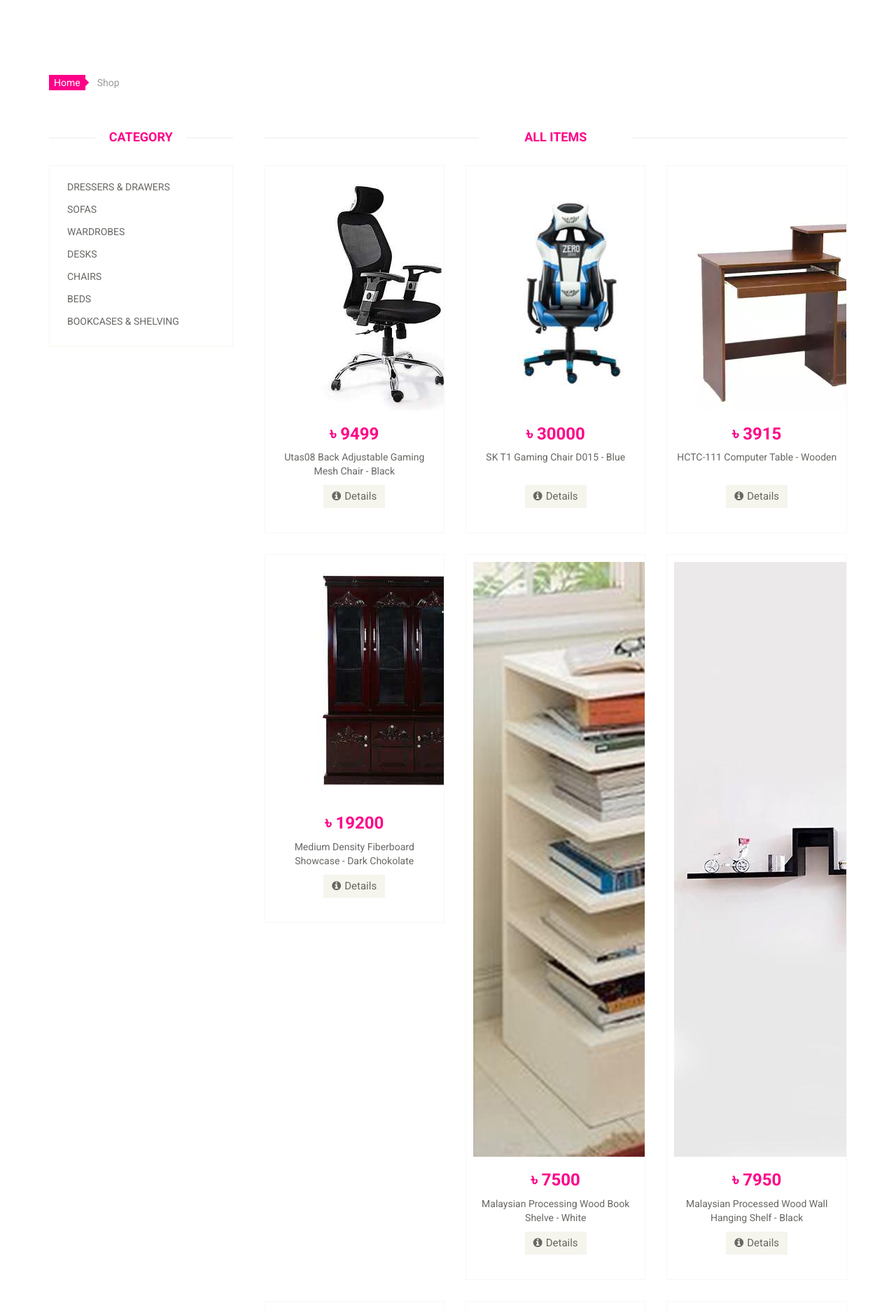
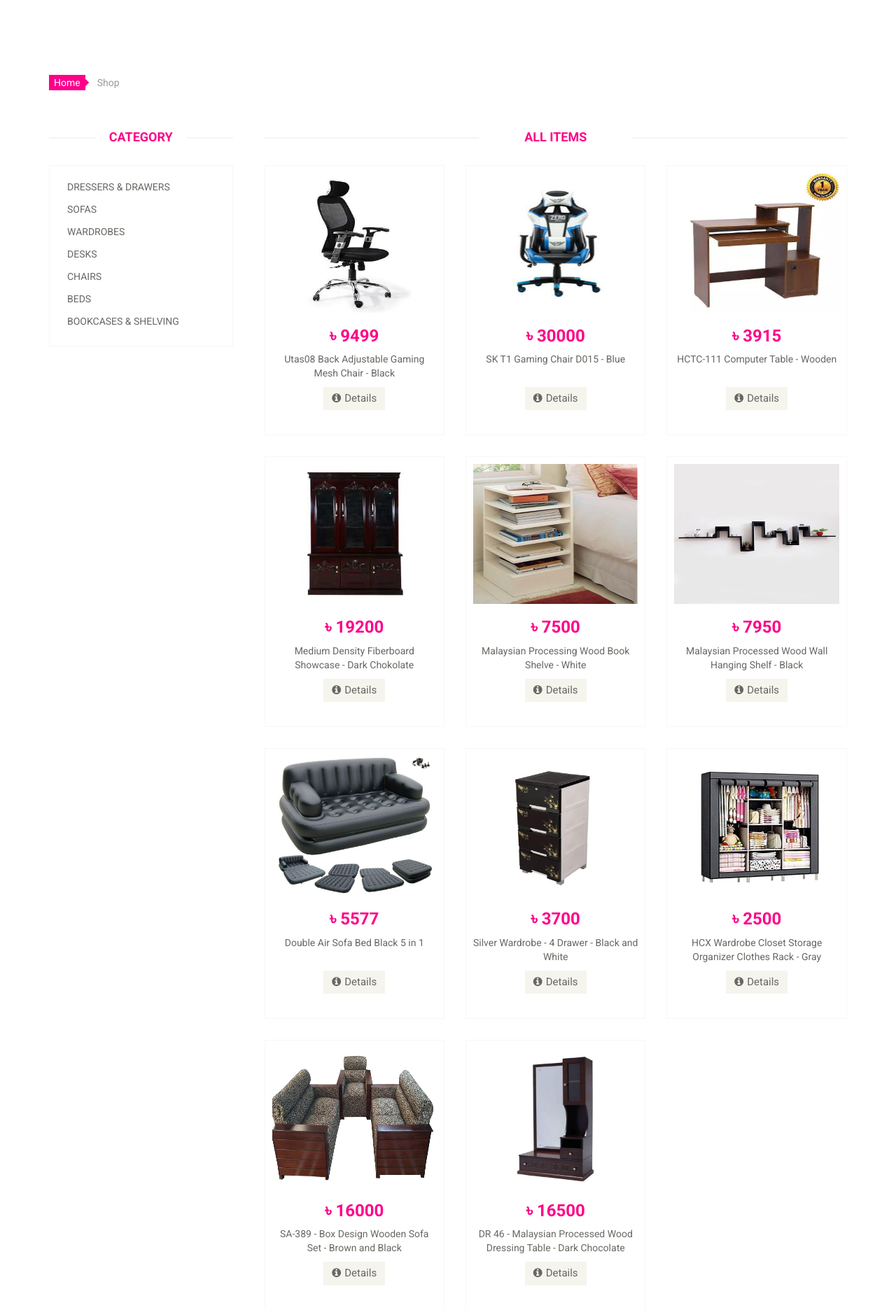
Before and after one commit to ibrahimkholil6210/ecom, a PHP site: page /Ecommerce/shop in a window 1280 px wide. Shown: the part 81-1953 px from the top of the page at 70% size. Run offline with PHP 8.4, Linux system fonts and the light colour scheme; data comes from the database, SQL or seed files in the repository.

Commit message:
resolve product img css

```diff
--- a/assets/css/main.css
+++ b/assets/css/main.css
@@ -281,7 +281,6 @@ ul.sub-menu {
 
 
 
-
 .searchform input {
   border: 1px solid #DDDDDD;
   color: #CCCCC6;
@@ -2163,8 +2162,3 @@ h2.title {
 .contact-info .social-networks ul li a:hover{
   color: #fd0188;
 }
-
-
-.product-img{
-  width: auto!important;
-}
--- a/inc/all_new.php
+++ b/inc/all_new.php
@@ -20,7 +20,7 @@
 							<div class="product-image-wrapper">
 								<div class="single-products" style="padding: 10px;">
 									<div class="productinfo text-center">
-										<img src="dashboard/uploads/<?php echo $product_image; ?>" class="product-img" />
+										<img src="dashboard/uploads/<?php echo $product_image; ?>" style="height: 200px;width: 100%;" />
 										<h2>৳ <?php echo $product_price ?></h2>
 										<div style="min-height: 50px;">
 											<a href="details.php?product_id=<?php echo $product_id; ?>"><p><?php echo $product_name ?></p></a>
--- a/inc/all_product.php
+++ b/inc/all_product.php
@@ -20,7 +20,7 @@
 							<div class="product-image-wrapper">
 								<div class="single-products" style="padding: 10px;">
 									<div class="productinfo text-center">
-										<img src="dashboard/uploads/<?php echo $product_image; ?>" class="product-img" />
+										<img src="dashboard/uploads/<?php echo $product_image; ?>" style="height: 200px;width: 100%;" />
 										<h2>৳ <?php echo $product_price ?></h2>
 										<div style="min-height: 50px;">
 											<a href="details.php?product_id=<?php echo $product_id; ?>"><p><?php echo $product_name ?></p></a>
--- a/inc/featured.php
+++ b/inc/featured.php
@@ -20,7 +20,7 @@
 							<div class="product-image-wrapper">
 								<div class="single-products">
 									<div class="productinfo text-center">
-										<img src="dashboard/uploads/<?php echo $product_image; ?>" class="product-img" />
+										<img src="dashboard/uploads/<?php echo $product_image; ?>" style="height: 200px;width: 100%;" />
 										<img src="assets/images/home/hotdeal.png" class="new" style="width: 40px;">
 										<h2>৳ <?php echo $product_price ?></h2>
 										<p><?php echo $product_name ?></p>
```
